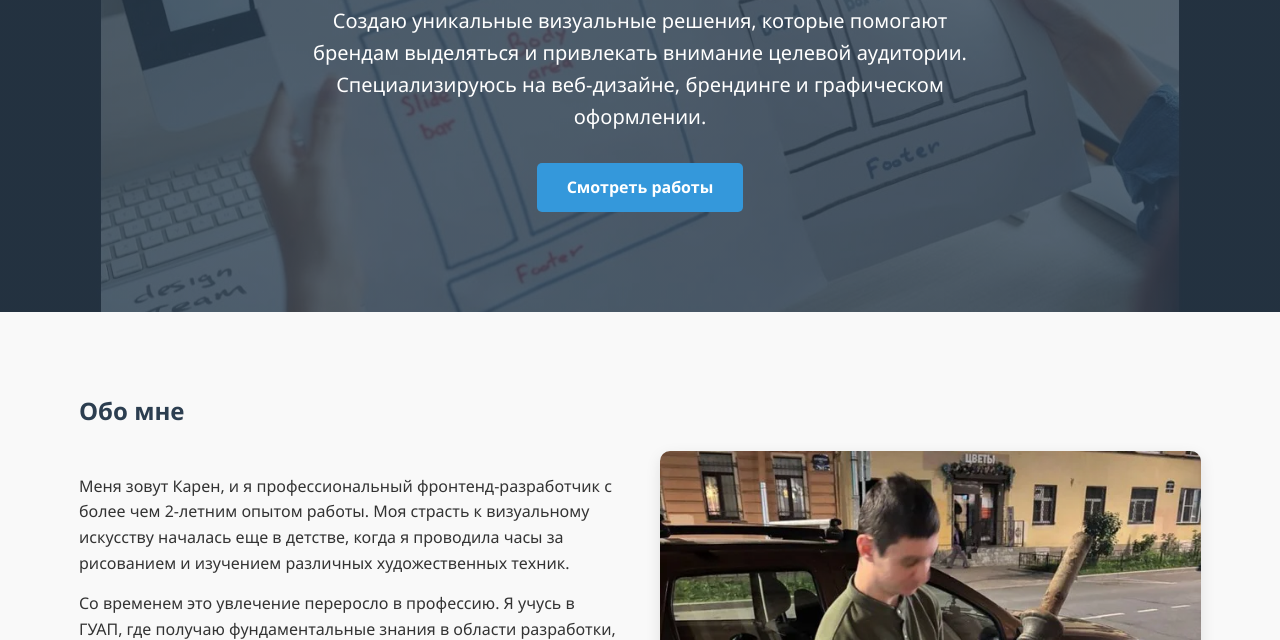
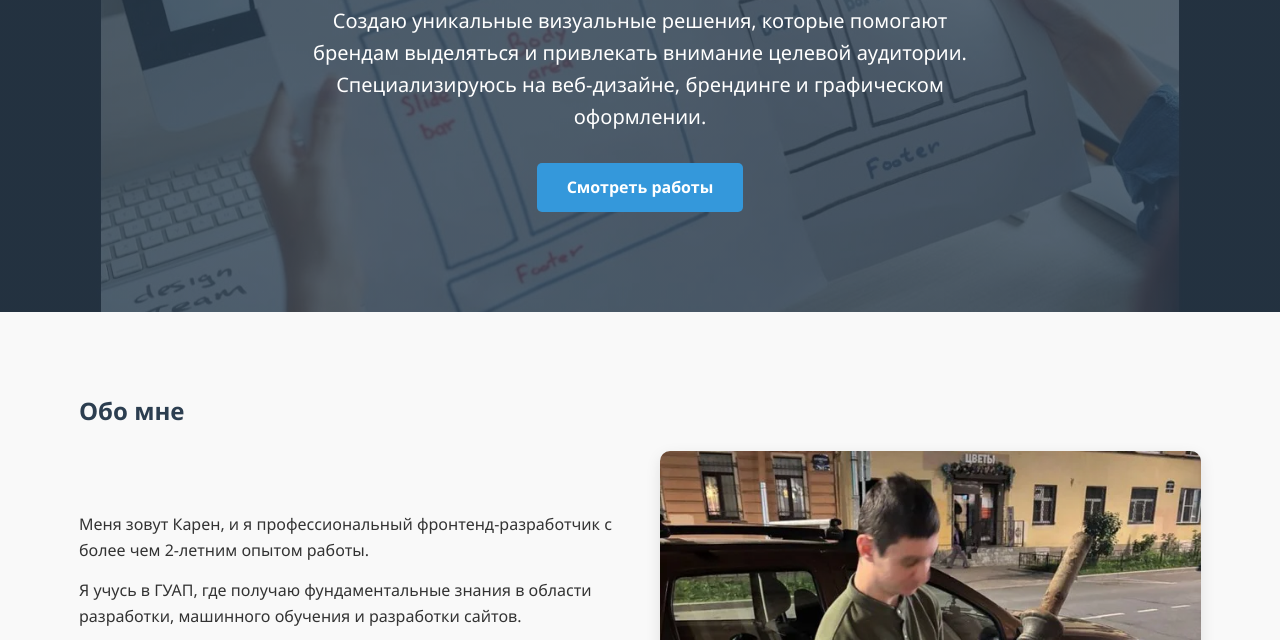
Before and after one commit to RickyTickyTally/forU, a plain HTML site: page index.html in a window 1280 px wide. Shown: the part 312-952 px from the top of the page. Drawn offline with Linux system fonts and the light colour scheme.

Commit message:
last update

```diff
--- a/index.html
+++ b/index.html
@@ -41,8 +41,8 @@
             <h2>Обо мне</h2>
             <div class="about-content">
                 <div class="about-text">
-                    <p>Меня зовут Карен, и я профессиональный фронтенд-разработчик с более чем 2-летним опытом работы. Моя страсть к визуальному искусству началась еще в детстве, когда я проводила часы за рисованием и изучением различных художественных техник.</p>
-                    <p>Со временем это увлечение переросло в профессию. Я учусь в  ГУАП, где получаю фундаментальные знания в области разработки, машинного обучения и разработки сайтов.</p>
+                    <p>Меня зовут Карен, и я профессиональный фронтенд-разработчик с более чем 2-летним опытом работы.</p>
+                    <p>Я учусь в  ГУАП, где получаю фундаментальные знания в области разработки, машинного обучения и разработки сайтов.</p>
                     <p>В своей работе я стремлюсь верстать не просто красивые, но и функциональные сайты, которые решают конкретные бизнес-задачи клиентов. Каждый проект для меня - это возможность исследовать новые идеи и подходы, находить уникальные визуальные решения.</p>
                     <p>Я постоянно совершенствую свои навыки, слежу за трендами в верстке и изучаю новые инструменты. В свободное время люблю искать новые способы верстки, читать профессиональную литературу и экспериментировать с различными художественными техниками.</p>
                 </div>
```
